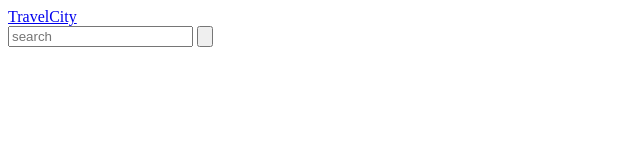
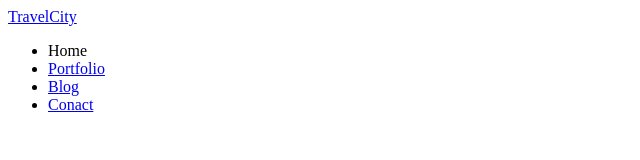
Before and after one commit to northconstellation/cynami, a plain HTML site: page index.html in a window 1280 px wide. Shown: the whole page, without its empty margins (0-640 px from the left). Drawn offline with Linux system fonts and the light colour scheme.

Commit message:
delete search

```diff
--- a/index.html
+++ b/index.html
@@ -18,15 +18,15 @@
     <div class="b-container__header b-shadow">
         <div class="b-header">
             <div class="b-header__menu">
-
+                <ul class="b-menu">
+                    <li class="b-menu__item b-menu__item_current">Home</li>
+                    <li class="b-menu__item"><a href="#" class="b-menu__link">Portfolio</a></li>
+                    <li class="b-menu__item"><a href="#" class="b-menu__link">Blog</a></li>
+                    <li class="b-menu__item"><a href="#" class="b-menu__link">Conact</a></li>
+                </ul>
             </div>
 
-            <div class="b-header__search">
-                <form class="b-search">
-                    <input type="search" name="query" class="b-search__textField" placeholder="search">
-                    <input type="submit" name="btn_ok" class="b-search__btnSearch" value="">
-                </form>
-            </div>
+
         </div>
     </div>
 </div>
```
